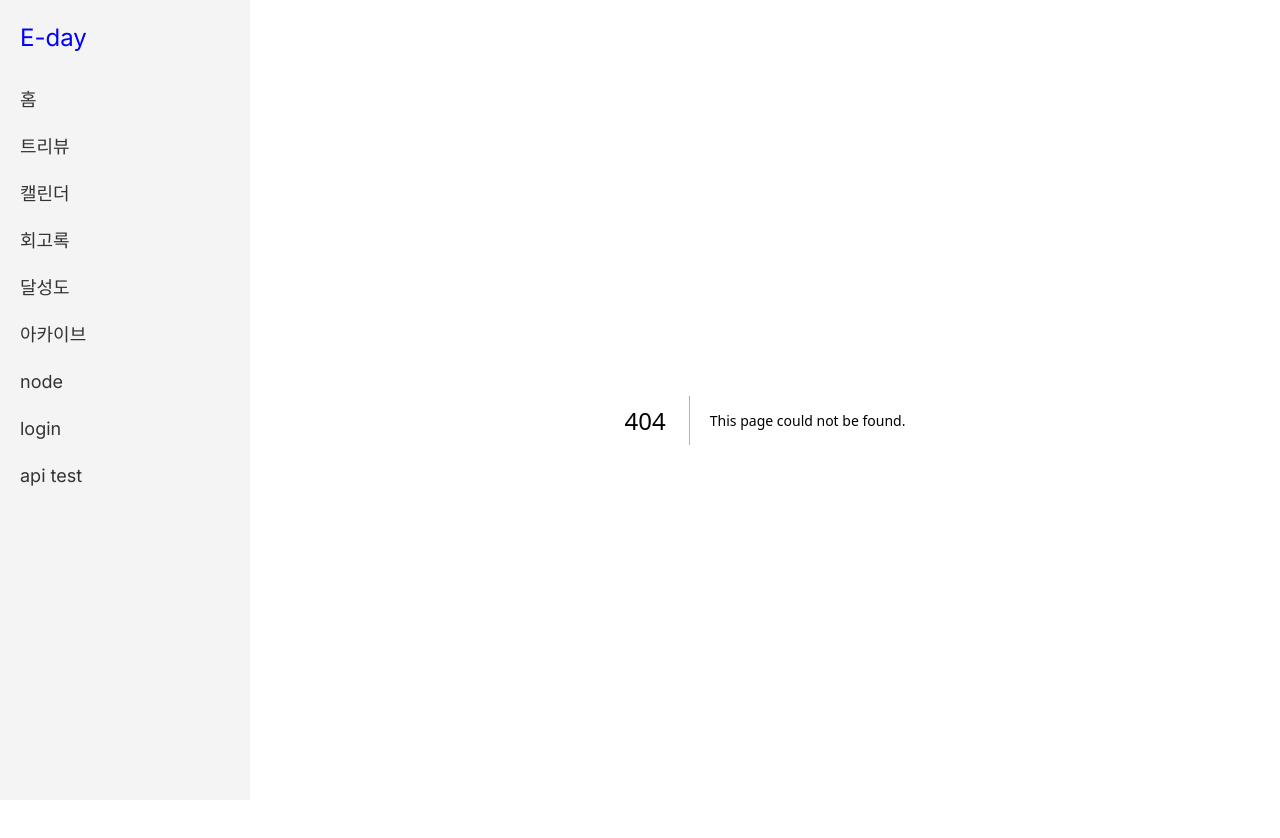
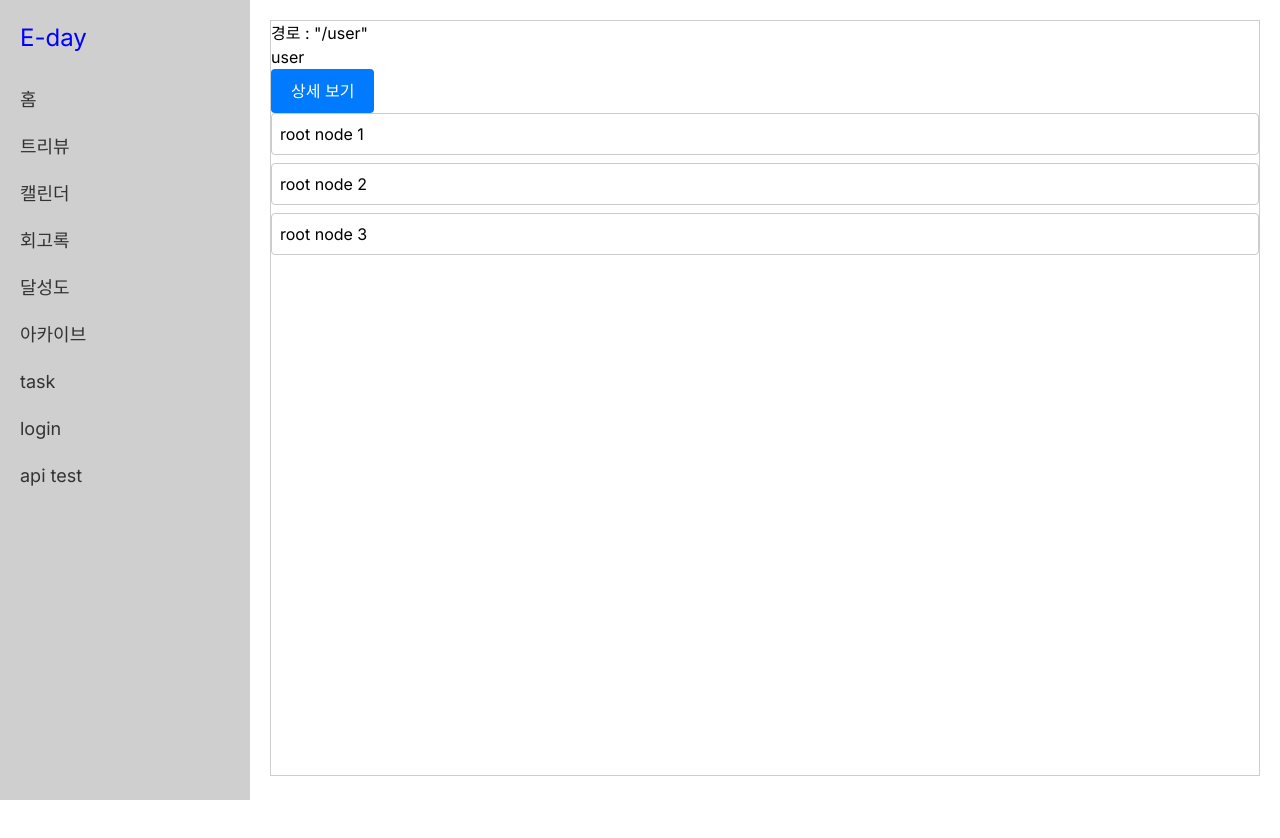
Before and after one commit to Team-MoLU/E-DAY-Next.js, a Next.js app: page /task in a window 1280 px wide. Before the commit this address had no page. After the commit the page ends 800 px from the top, so only its background shows below. Built offline with nearby package versions, Linux system fonts and the light colour scheme; data requests are answered from the project's data file.

Commit message:
[EASY-47] feat: main 과 sub view 비율 조절 기능 추가

```diff
--- a/db.json
+++ b/db.json
@@ -1,5 +1,11 @@
 {
+  "topics": [
+    { "id": 1, "title": "html", "body": "html is ..." },
+    { "id": 2, "title": "css", "body": "css is ..." }
+  ],
   "root": {
+    "text": "user",
+    "route": ["user"],
     "subNodes": [
       {
         "id": "1",
@@ -19,6 +25,7 @@
   "node": [
     {
       "id": "1",
+      "route": ["user", "route node 1"],
       "text": "root node 1",
       "subNodes": [
         {
@@ -33,6 +40,7 @@
     },
     {
       "id": "2",
+      "route": ["user", "route node 2"],
       "text": "root node 2",
       "subNodes": [
         {
@@ -47,6 +55,7 @@
     },
     {
       "id": "3",
+      "route": ["user", "route node 3"],
       "text": "root node 3",
       "subNodes": [
         {
@@ -57,11 +66,13 @@
     },
     {
       "id": "11",
+      "route": ["user", "route node 1", "11"],
       "text": "11",
       "subNodes": [{ "id": "111", "text": "111" }]
     },
     {
       "id": "12",
+      "route": ["user", "route node 1", "12"],
       "text": "12",
       "subNodes": [
         { "id": "121", "text": "121" },
@@ -71,26 +82,45 @@
         }
       ]
     },
-    { "id": "111", "text": "111", "subNodes": [] },
-    { "id": "121", "text": "121", "subNodes": [] },
+    {
+      "id": "111",
+      "route": ["user", "route node 1", "11", "111"],
+      "text": "111",
+      "subNodes": []
+    },
+    {
+      "id": "121",
+      "route": ["user", "route node 1", "12", "121"],
+      "text": "121",
+      "subNodes": []
+    },
     {
       "id": "122",
+      "route": ["user", "route node 1", "12", "122"],
       "text": "122",
       "subNodes": []
     },
     {
       "id": "21",
+      "route": ["user", "route node 2", "21"],
       "text": "21",
       "subNodes": [{ "id": "211", "text": "211" }]
     },
     {
       "id": "22",
+      "route": ["user", "route node 2", "22"],
       "text": "22",
       "subNodes": []
     },
-    { "id": "211", "text": "211", "subNodes": [] },
+    {
+      "id": "211",
+      "route": ["user", "route node 2", "21", "211"],
+      "text": "211",
+      "subNodes": []
+    },
     {
       "id": "31",
+      "route": ["user", "route node 3", "31"],
       "text": "31",
       "subNodes": []
     }
--- a/src/app/globals.css
+++ b/src/app/globals.css
@@ -2,7 +2,7 @@
 @tailwind components;
 @tailwind utilities;
 
-:root {
+/* :root {
   --foreground-rgb: 0, 0, 0;
   --background-start-rgb: 214, 219, 220;
   --background-end-rgb: 255, 255, 255;
@@ -30,12 +30,12 @@ body {
   .text-balance {
     text-wrap: balance;
   }
-}
+} */
 
 .sidebar {
   width: 250px; /* 사이드바의 너비 */
   height: 100vh; /* 화면의 높이를 전체 사용 */
-  background-color: #f4f4f4; /* 배경 색상 */
+  background-color: #cfcfcf; /* 배경 색상 */
   padding: 20px; /* 내부 여백 */
   position: fixed; /* 화면의 왼쪽에 고정 */
   top: 0;
@@ -68,7 +68,7 @@ body {
   padding: 20px; /* 내부 여백 */
 }
 
-.node-item {
+.task-item {
   cursor: pointer;
   padding: 8px;
   margin-bottom: 8px;
@@ -76,6 +76,72 @@ body {
   border-radius: 4px;
 }
 
-.node-item:hover {
-  background-color: #969696;
+.task-item:hover {
+  background-color: #aaaaaa;
 }
+
+.task-page {
+  display: flex;
+  flex-direction: row;
+  height: 94.5vh;
+}
+
+/* resizeable main & sub view */
+.main-view {
+  flex-grow: 0;
+  flex-shrink: 0;
+  min-width: 300px;
+  max-width: 100%;
+  display: flex;
+  border: #cdcdcd 1px solid;
+  flex-direction: row;
+  background: #ffffff;
+  z-index: 2;
+}
+
+.sub-view {
+  flex: 1;
+  display: flex;
+  flex-direction: column;
+  background: white;
+  max-height: 100%;
+  border: #cdcdcd 1px solid;
+  border-left: none; /* 왼쪽 테두리 제거 */
+  background: #ffffff;
+  z-index: 1;
+}
+
+.main-view .main-view-content {
+  flex: 1;
+}
+
+.main-sub-view-resizer {
+  flex-grow: 0;
+  flex-shrink: 0;
+  flex-basis: 6px;
+  justify-self: flex-end;
+  cursor: col-resize;
+  resize: horizontal;
+}
+
+.main-sub-view-resizer:hover {
+  width: 3px;
+  background: #c1c3c5b4;
+}
+
+/* 기본 버튼 스타일 */
+button {
+  padding: 10px 20px;
+  font-size: 16px;
+  background-color: #007bff;
+  color: white;
+  border: none;
+  border-radius: 4px;
+  cursor: pointer;
+  transition: background-color 0.3s ease;
+}
+
+/* 버튼에 마우스를 올렸을 때의 스타일 */
+button:hover {
+  background-color: #0056b3;
+}
--- a/src/app/layout.js
+++ b/src/app/layout.js
@@ -23,7 +23,7 @@ export default function RootLayout({ children }) {
           <Link href="/achievement">달성도</Link>
           <Link href="/archive">아카이브</Link>
 
-          <Link href="/node">node</Link>
+          <Link href="/task">task</Link>
           <Link href="/login">login</Link>
           <Link href="/api-test">api test</Link>
         </div>
--- a/src/app/node/[id]/page.js
+++ /dev/null
@@ -1,21 +0,0 @@
-import Link from "next/link";
-
-export default async function NodePage(props) {
-  const response = await fetch("http://localhost:8080/node/" + props.params.id);
-  const node = await response.json();
-  const subNodes = node.subNodes;
-
-  return (
-    <div>
-      {/* <h1>node의 경로 표시해줘야</h1> */}
-      <h1>current node id: {node.id}</h1>
-      <ul>
-        {subNodes.map((node, index) => (
-          <Link href={"/node/" + node.id} key={node.id}>
-            <li className="node-item">{node.text}</li>
-          </Link>
-        ))}
-      </ul>
-    </div>
-  );
-}
--- a/src/app/node/page.js
+++ /dev/null
@@ -1,21 +0,0 @@
-import Link from "next/link";
-
-export default async function RootNodePage(props) {
-  const nodeId = props.params.id;
-  const response = await fetch("http://localhost:8080/root");
-  const node = await response.json();
-  const subNodes = node.subNodes;
-
-  return (
-    <div>
-      <h1>user</h1>
-      <ul>
-        {subNodes.map((node, index) => (
-          <Link href={"/node/" + node.id} key={node.id}>
-            <li className="node-item">{node.text}</li>
-          </Link>
-        ))}
-      </ul>
-    </div>
-  );
-}
--- /dev/null
+++ b/src/app/task/[id]/page.js
@@ -0,0 +1,96 @@
+"use client";
+import { useState, useEffect, useRef, useCallback } from "react";
+import Link from "next/link";
+
+export default function TaskPage(props) {
+  const [task, setTask] = useState({ text: "", route: [], subNodes: [] });
+
+  useEffect(() => {
+    fetch("http://localhost:8080/node/" + props.params.id)
+      .then((resp) => resp.json())
+      .then((result) => {
+        setTask(result);
+      });
+  }, []);
+
+  const toggleSidebar = () => {
+    setIsSidebarOpen(!isSidebarOpen);
+    setMainViewWidth(650);
+  };
+
+  const sidebarRef = useRef(null);
+  const [isSidebarOpen, setIsSidebarOpen] = useState(false);
+  const [isResizing, setIsResizing] = useState(false);
+  const [mainViewWidth, setMainViewWidth] = useState(650);
+
+  const startResizing = useCallback((mouseDownEvent) => {
+    setIsResizing(true);
+  }, []);
+
+  const stopResizing = useCallback(() => {
+    setIsResizing(false);
+  }, []);
+
+  const resize = useCallback(
+    (mouseMoveEvent) => {
+      if (isResizing) {
+        const newMainViewWidth =
+          mouseMoveEvent.clientX -
+          sidebarRef.current.getBoundingClientRect().left;
+        if (newMainViewWidth / window.innerWidth >= 0.78) {
+          setIsSidebarOpen(false);
+        }
+        setMainViewWidth(newMainViewWidth);
+      }
+    },
+    [isResizing]
+  );
+
+  useEffect(() => {
+    window.addEventListener("mousemove", resize);
+    window.addEventListener("mouseup", stopResizing);
+    return () => {
+      window.removeEventListener("mousemove", resize);
+      window.removeEventListener("mouseup", stopResizing);
+    };
+  }, [resize, stopResizing]);
+
+  return (
+    <div className="task-page">
+      <div
+        ref={sidebarRef}
+        className="main-view"
+        style={{
+          width: isSidebarOpen ? mainViewWidth : "100%",
+        }}
+        onMouseDown={(e) => e.preventDefault()}
+      >
+        <div className="main-view-content">
+          <h1>경로 : "/{task.route.join("/")}"</h1>
+          <h1>{task.text}</h1>
+          <button onClick={toggleSidebar}>
+            {isSidebarOpen ? "상세 끄기" : "상세 보기"}
+          </button>
+          <ul>
+            {task.subNodes.map((subTask) => (
+              <Link href={"/task/" + subTask.id} key={subTask.id}>
+                <li className="task-item">{subTask.text}</li>
+              </Link>
+            ))}
+          </ul>
+        </div>
+        {isSidebarOpen && (
+          <div className="main-sub-view-resizer" onMouseDown={startResizing} />
+        )}
+      </div>
+      {isSidebarOpen && (
+        <div
+          className="sub-view"
+          style={{ width: `calc(100% - ${mainViewWidth}px)` }}
+        >
+          <h1>상세 페이지</h1>
+        </div>
+      )}
+    </div>
+  );
+}
--- /dev/null
+++ b/src/app/task/page.js
@@ -0,0 +1,96 @@
+"use client";
+import { useState, useEffect, useRef, useCallback } from "react";
+import Link from "next/link";
+
+export default function RootTaskPage() {
+  const [task, setTask] = useState({ text: "", route: [], subNodes: [] });
+
+  useEffect(() => {
+    fetch("http://localhost:8080/root")
+      .then((resp) => resp.json())
+      .then((result) => {
+        setTask(result);
+      });
+  }, []);
+
+  const toggleSidebar = () => {
+    setIsSidebarOpen(!isSidebarOpen);
+    setMainViewWidth(650);
+  };
+
+  const sidebarRef = useRef(null);
+  const [isSidebarOpen, setIsSidebarOpen] = useState(false);
+  const [isResizing, setIsResizing] = useState(false);
+  const [mainViewWidth, setMainViewWidth] = useState(650);
+
+  const startResizing = useCallback((mouseDownEvent) => {
+    setIsResizing(true);
+  }, []);
+
+  const stopResizing = useCallback(() => {
+    setIsResizing(false);
+  }, []);
+
+  const resize = useCallback(
+    (mouseMoveEvent) => {
+      if (isResizing) {
+        const newMainViewWidth =
+          mouseMoveEvent.clientX -
+          sidebarRef.current.getBoundingClientRect().left;
+        if (newMainViewWidth / window.innerWidth >= 0.78) {
+          setIsSidebarOpen(false);
+        }
+        setMainViewWidth(newMainViewWidth);
+      }
+    },
+    [isResizing]
+  );
+
+  useEffect(() => {
+    window.addEventListener("mousemove", resize);
+    window.addEventListener("mouseup", stopResizing);
+    return () => {
+      window.removeEventListener("mousemove", resize);
+      window.removeEventListener("mouseup", stopResizing);
+    };
+  }, [resize, stopResizing]);
+
+  return (
+    <div className="task-page">
+      <div
+        ref={sidebarRef}
+        className="main-view"
+        style={{
+          width: isSidebarOpen ? mainViewWidth : "100%",
+        }}
+        onMouseDown={(e) => e.preventDefault()}
+      >
+        <div className="main-view-content">
+          <h1>경로 : "/{task.route.join("/")}"</h1>
+          <h1>{task.text}</h1>
+          <button onClick={toggleSidebar}>
+            {isSidebarOpen ? "상세 끄기" : "상세 보기"}
+          </button>
+          <ul>
+            {task.subNodes.map((subTask) => (
+              <Link href={"/task/" + subTask.id} key={subTask.id}>
+                <li className="task-item">{subTask.text}</li>
+              </Link>
+            ))}
+          </ul>
+        </div>
+        {isSidebarOpen && (
+          <div className="main-sub-view-resizer" onMouseDown={startResizing} />
+        )}
+      </div>
+      {isSidebarOpen && (
+        <div
+          className="sub-view"
+          style={{ width: `calc(100% - ${mainViewWidth}px)` }}
+        >
+          <h1>상세 페이지</h1>
+        </div>
+      )}
+    </div>
+  );
+}
```
